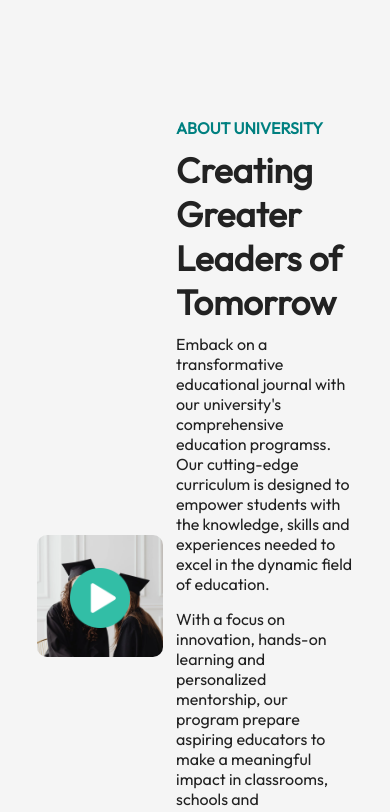
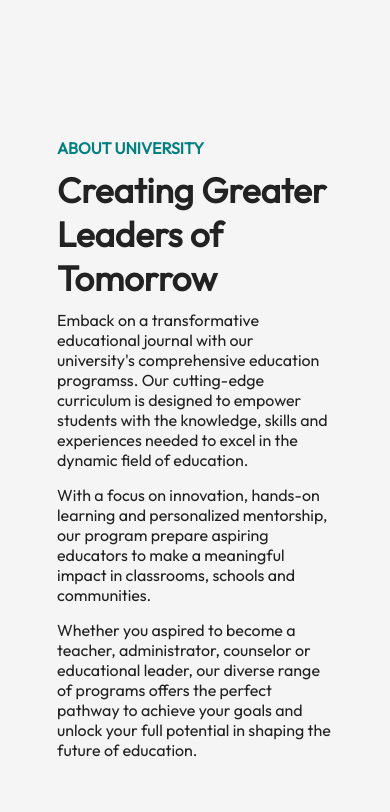
Before and after one commit to Promise-Digitals/educo.-university-website, a React (Vite) app: page / in a window 390 px wide. Shown: the part 1992-2804 px from the top of the page. Built offline with nearby package versions, Linux system fonts and the light colour scheme.

Commit message:
Update About.css

```diff
--- a/src/Components/About/About.css
+++ b/src/Components/About/About.css
@@ -45,3 +45,20 @@
     color: #212121;
     margin-bottom: 15px;
 }
+
+/* ---------- Media Query ----------- */
+@media (max-width: 800px) {
+    .about{
+        flex-direction: column-reverse;
+    }
+
+    .about-left{
+        flex-basis: 100%;
+        margin: 20px;
+    }
+
+    .about-right{
+        flex-basis: 100%;
+        margin: 20px;
+    }
+}
```
